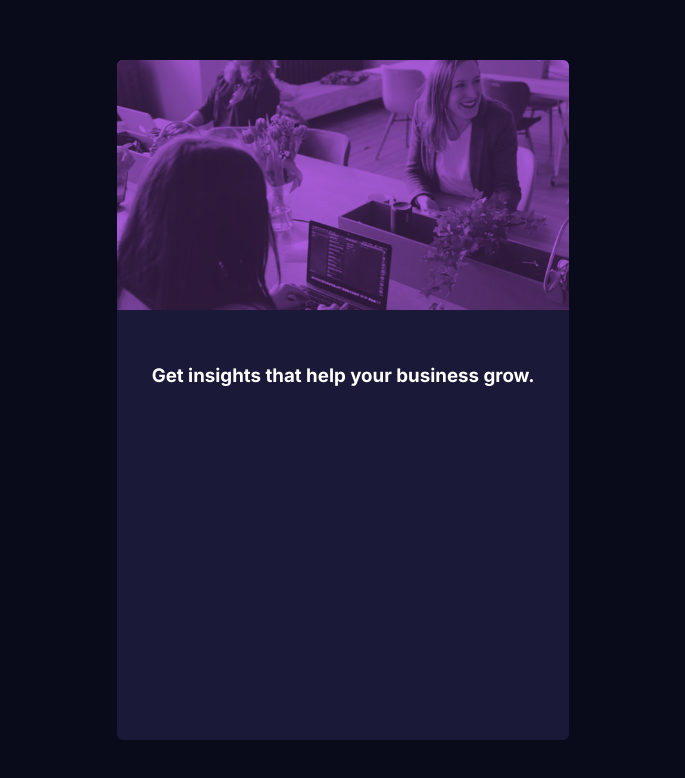
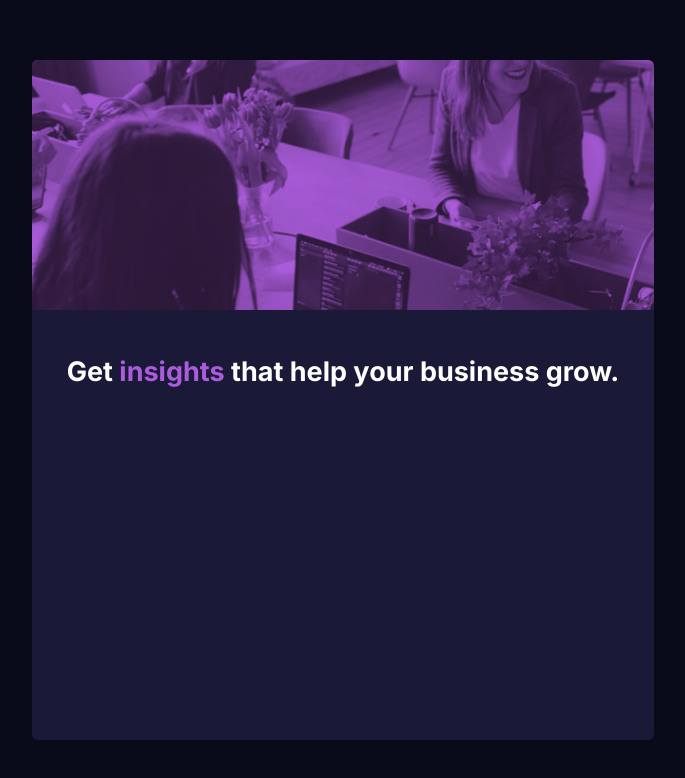
Before and after one commit to AhmedElaguab/stats-preview-card-component, a Next.js app: page / in a window 1280 px wide. Shown: the top 778 px of the page, without its empty margins (297-982 px from the left). Built offline with nearby package versions, Linux system fonts and the light colour scheme.

Commit message:
add card title styles

```diff
--- a/components/Card/Card.module.css
+++ b/components/Card/Card.module.css
@@ -28,3 +28,13 @@
 .card_body {
   padding: 35px;
 }
+
+.card_title {
+  margin-top: 10px;
+  font-size: 27px;
+  text-align: center;
+}
+
+.card_title_highlight {
+  color: hsl(277, 64%, 61%);
+}
```
